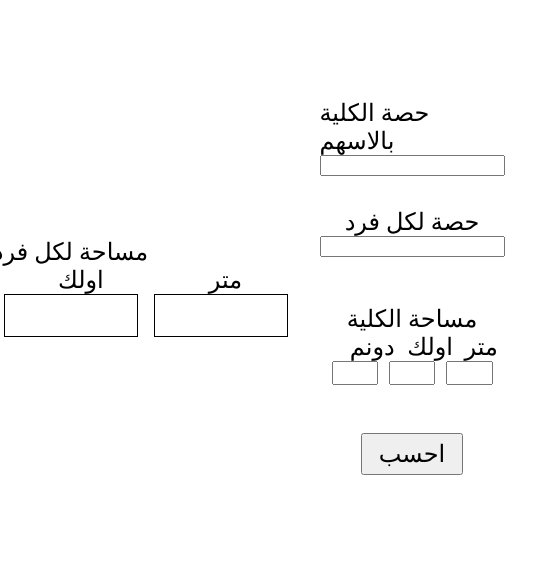
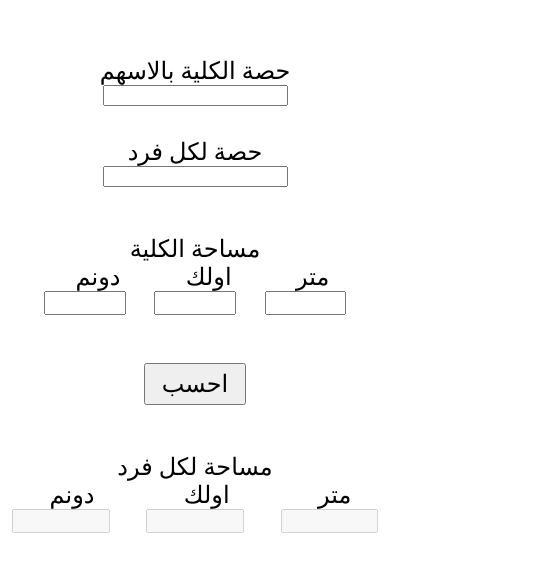
Before and after one commit to yasinabdmahmood/Ayoub, a website: page index.html in a window 390 px wide. Shown: the part 135-706 px from the top of the page, 537 px wide, since content can reach past the window. Drawn offline with Linux system fonts and the light colour scheme.

Commit message:
Add mobile design

```diff
--- a/index.html
+++ b/index.html
@@ -14,15 +14,15 @@
         <div class="output-fields">
             <div class="donem-out-container">
                 <span>دونم</span>
-                <div  id="donem-out"  ></div>
+                <input  id="donem-out" disabled />
             </div>
             <div class="olk-out-container">
                 <span>اولك</span>
-                <div  id="olk-out" ></div>
+                <input  id="olk-out" disabled />
             </div>
             <div class="meter-out-container">
                 <span>متر</span>
-                <div  id="meter-out" ></div>
+                <input  id="meter-out" disabled />
             </div>
         </div>
     </div>
--- a/index.js
+++ b/index.js
@@ -14,8 +14,8 @@ function calculate() {
     const olk2 = Math.floor((a2%2500)/100);
     const mtr2 = (a2%2500)%100;
     console.log(don2,olk2,mtr2)
-    document.getElementById('donem-out').innerHTML =don2;
-    document.getElementById('olk-out').innerHTML =olk2;
-    document.getElementById('meter-out').innerHTML =mtr2;
+    document.getElementById('donem-out').value =don2;
+    document.getElementById('olk-out').value =olk2;
+    document.getElementById('meter-out').value =mtr2;
 
 }
--- a/style.css
+++ b/style.css
@@ -73,11 +73,18 @@ body {
 }
 
 #donem-out , #olk-out , #meter-out {
-    padding: 0.5rem 1rem;
+    text-align: center;
+    /* padding: 0.5rem 1rem;
     display: flex;
     justify-content: center;
     align-items: center;
-    width: 100px;
-    height: 25px;
-    border: 1px solid black
+    */
 }
+
+@media only screen and (max-width: 600px){
+	body {
+        flex-direction: column-reverse;
+    }
+
+
+}
```
